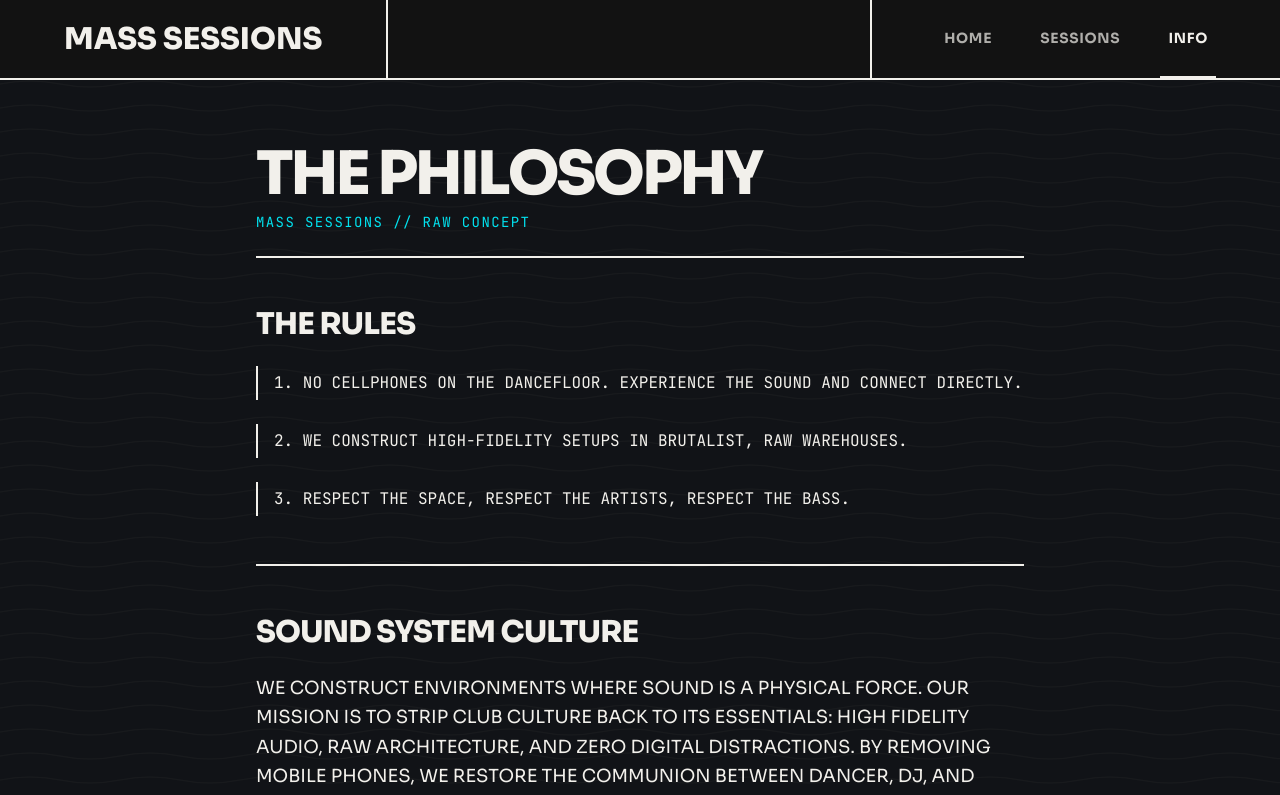
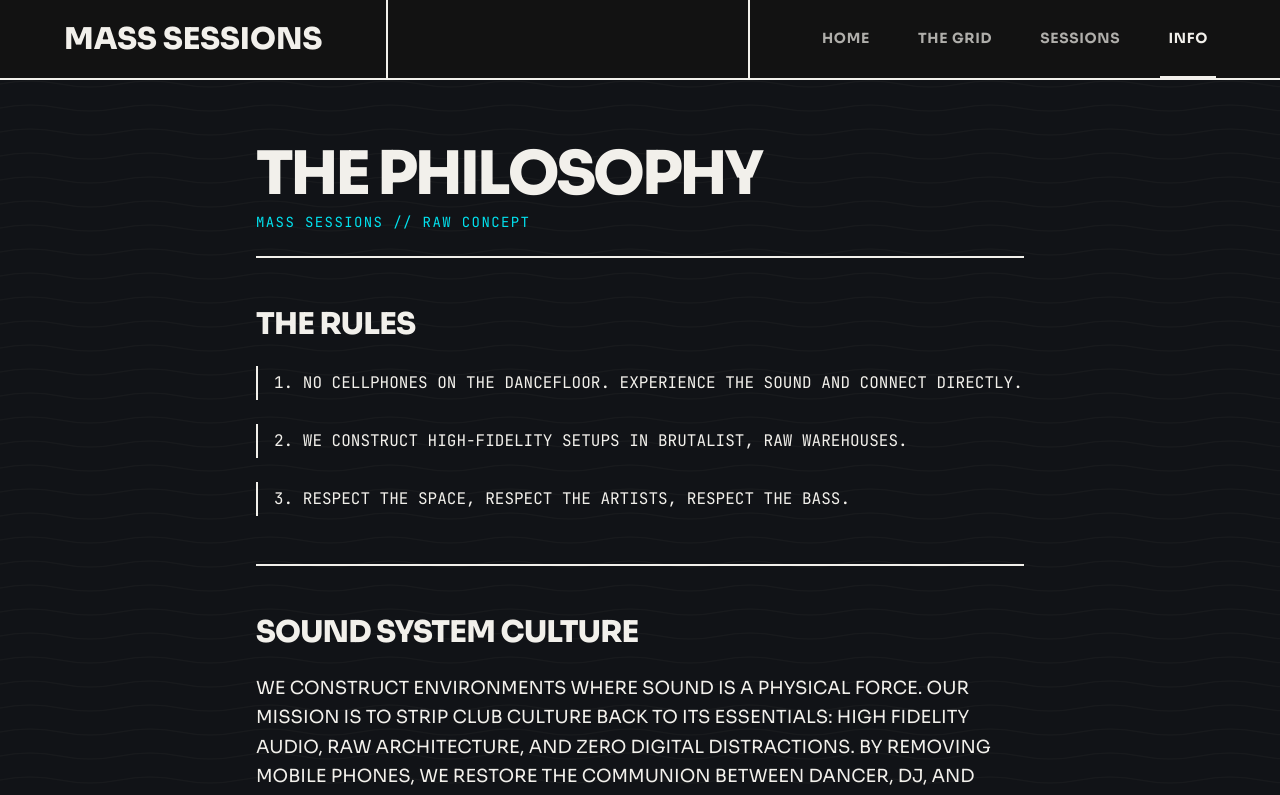
Before and after one commit to andres-manzanera/mass-sessions, a Next.js app: page /info in a window 1280 px wide. Shown: the top 795 px of the page. Built offline with nearby package versions, Linux system fonts and the light colour scheme.

Commit message:
feat: add grid to navbar in all pages

```diff
--- a/src/app/info/page.tsx
+++ b/src/app/info/page.tsx
@@ -13,6 +13,9 @@ export default function InfoPage() {
         <nav className="hidden md:flex items-center gap-8 h-full justify-end ml-auto border-l-2 border-brand-orange pl-6 md:pl-16">
           <Link href="/" className="opacity-70 hover:opacity-100 font-bold uppercase tracking-wider text-sm transition-opacity h-full flex items-center px-2 border-b-2 border-transparent hover:border-brand-accent hover:text-brand-accent text-brand-orange">
             HOME
+          </Link>
+          <Link href="/grid" aria-label="Ver The Grid" className="opacity-70 hover:opacity-100 font-bold uppercase tracking-wider text-sm transition-opacity h-full flex items-center px-2 border-b-2 border-transparent hover:border-brand-accent hover:text-brand-accent text-brand-orange">
+            THE GRID
           </Link>
           <Link href="/sessions" className="opacity-70 hover:opacity-100 font-bold uppercase tracking-wider text-sm transition-opacity h-full flex items-center px-2 border-b-2 border-transparent hover:border-brand-accent hover:text-brand-accent text-brand-orange">
             SESSIONS
@@ -88,8 +91,12 @@ export default function InfoPage() {
       {/* Mobile Bottom Menu */}
       <nav className="md:hidden fixed bottom-0 left-0 w-full z-[110] bg-black border-t-2 border-brand-orange flex items-center justify-around h-20 select-none">
         <Link href="/" className="text-brand-orange flex flex-col items-center gap-1 opacity-70 hover:opacity-100 p-2">
-          <span className="material-symbols-outlined text-2xl">home</span>
+          <span className="material-symbols-outlined text-2xl font-bold">home</span>
           <span className="font-mono text-[9px] uppercase font-bold">Home</span>
+        </Link>
+        <Link href="/grid" className="text-brand-orange flex flex-col items-center gap-1 opacity-70 hover:opacity-100 p-2">
+          <span className="material-symbols-outlined text-2xl">grid_view</span>
+          <span className="font-mono text-[9px] uppercase font-bold">Grid</span>
         </Link>
         <Link href="/sessions" className="text-brand-orange flex flex-col items-center gap-1 opacity-70 hover:opacity-100 p-2">
           <span className="material-symbols-outlined text-2xl">graphic_eq</span>
--- a/src/app/page.tsx
+++ b/src/app/page.tsx
@@ -59,6 +59,9 @@ export default function Home() {
         <nav aria-label="Navegación principal" className="hidden md:flex items-center gap-8 h-full justify-end ml-auto border-l-2 border-brand-orange pl-6 md:pl-16">
           <Link href="/" aria-current="page" aria-label="Inicio — página actual" className="font-bold uppercase tracking-wider text-sm h-full flex items-center px-2 border-b-2 border-brand-orange text-brand-orange">
             HOME
+          </Link>
+          <Link href="/grid" aria-label="Ver The Grid" className="opacity-70 hover:opacity-100 font-bold uppercase tracking-wider text-sm transition-opacity h-full flex items-center px-2 border-b-2 border-transparent hover:border-brand-accent hover:text-brand-accent">
+            THE GRID
           </Link>
           <Link href="/sessions" aria-label="Ver sesiones" className="opacity-70 hover:opacity-100 font-bold uppercase tracking-wider text-sm transition-opacity h-full flex items-center px-2 border-b-2 border-transparent hover:border-brand-accent hover:text-brand-accent">
             SESSIONS
@@ -348,6 +351,10 @@ export default function Home() {
           <span className="material-symbols-outlined text-2xl font-bold">home</span>
           <span className="font-mono text-[9px] uppercase font-bold">Home</span>
         </Link>
+        <Link href="/grid" className="text-brand-orange flex flex-col items-center gap-1 opacity-70 hover:opacity-100 p-2">
+          <span className="material-symbols-outlined text-2xl">grid_view</span>
+          <span className="font-mono text-[9px] uppercase font-bold">Grid</span>
+        </Link>
         <Link href="/sessions" className="text-brand-orange flex flex-col items-center gap-1 opacity-70 hover:opacity-100 p-2">
           <span className="material-symbols-outlined text-2xl">graphic_eq</span>
           <span className="font-mono text-[9px] uppercase font-bold">Sessions</span>
--- a/src/app/sessions/page.tsx
+++ b/src/app/sessions/page.tsx
@@ -126,6 +126,9 @@ function SessionsContent() {
         <nav aria-label="Navegación principal" className="hidden md:flex items-center gap-8 h-full justify-end ml-auto border-l-2 border-brand-orange pl-6 md:pl-16">
           <Link href="/" aria-label="Inicio" className="opacity-70 hover:opacity-100 font-bold uppercase tracking-wider text-sm transition-opacity h-full flex items-center px-2 border-b-2 border-transparent hover:border-brand-accent hover:text-brand-accent text-brand-orange">
             HOME
+          </Link>
+          <Link href="/grid" aria-label="Ver The Grid" className="opacity-70 hover:opacity-100 font-bold uppercase tracking-wider text-sm transition-opacity h-full flex items-center px-2 border-b-2 border-transparent hover:border-brand-accent hover:text-brand-accent text-brand-orange">
+            THE GRID
           </Link>
           <Link href="/sessions" aria-current="page" aria-label="Sesiones — página actual" className="font-bold uppercase tracking-wider text-sm h-full flex items-center px-2 border-b-2 border-brand-orange text-brand-orange">
             SESSIONS
@@ -339,6 +342,10 @@ function SessionsContent() {
           <span className="material-symbols-outlined text-2xl" aria-hidden="true">home</span>
           <span className="font-mono text-[9px] uppercase font-bold">Home</span>
         </Link>
+        <Link href="/grid" aria-label="The Grid" className="text-brand-orange flex flex-col items-center gap-1 opacity-70 hover:opacity-100 p-2">
+          <span className="material-symbols-outlined text-2xl" aria-hidden="true">grid_view</span>
+          <span className="font-mono text-[9px] uppercase font-bold">Grid</span>
+        </Link>
         <Link href="/sessions" aria-current="page" aria-label="Sesiones — página actual" className="text-brand-orange flex flex-col items-center gap-1 p-2 border-t-2 border-brand-orange">
           <span className="material-symbols-outlined text-2xl font-bold" aria-hidden="true">graphic_eq</span>
           <span className="font-mono text-[9px] uppercase font-bold">Sessions</span>
```
